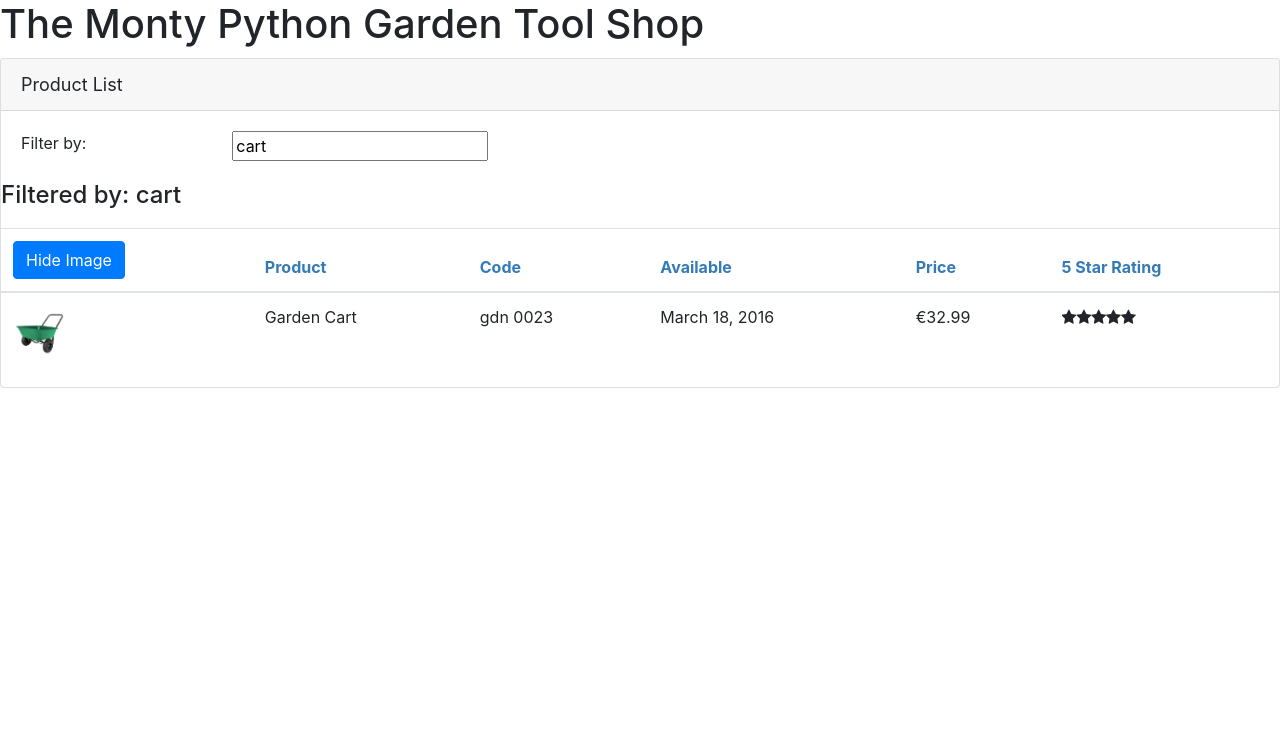
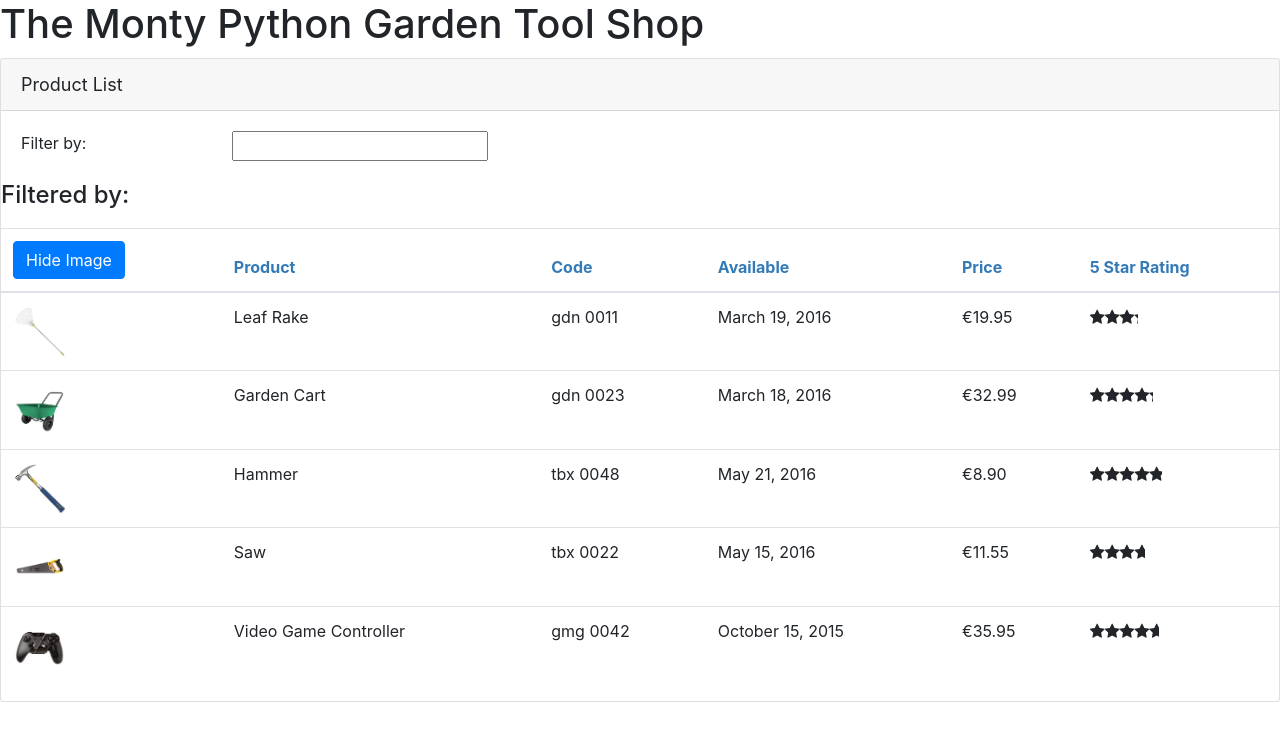
Before and after one commit to akexinad/first-angular, an Angular app in the folder Angular-GettingStarted/APM-Start/: page / in a window 1280 px wide. Shown: the top 740 px of the page. Built offline with nearby package versions, Linux system fonts and the light colour scheme.

Commit message:
passing data to a nested component using @input

```diff
--- a/Angular-GettingStarted/APM-Start/src/app/products/product_list.component.html
+++ b/Angular-GettingStarted/APM-Start/src/app/products/product_list.component.html
@@ -54,7 +54,7 @@
                     <td>{{ product.productCode | lowercase | convertToSpaces: '-' }}</td>
                     <td>{{ product.releaseDate }}</td>
                     <td>{{ product.price | currency:'EUR':'symbol':'1.2-2' }}</td>
-                    <td><pm-star></pm-star></td>
+                    <td><pm-star [rating]='product.starRating'></pm-star></td>
                 </tr>
             </tbody>
         </table>
--- a/Angular-GettingStarted/APM-Start/src/app/products/product_list.component.ts
+++ b/Angular-GettingStarted/APM-Start/src/app/products/product_list.component.ts
@@ -80,7 +80,7 @@
 
     constructor() {
       this.filteredProducts = this.products;
-      this.listFilter = 'cart';
+      this.listFilter = null;
     }
 
     performFilter(filterBy: string): IProduct[] {
--- a/Angular-GettingStarted/APM-Start/src/app/shared/star.component.ts
+++ b/Angular-GettingStarted/APM-Start/src/app/shared/star.component.ts
@@ -1,4 +1,4 @@
-import { Component, OnChanges } from "@angular/core";
+import { Component, OnChanges, Input } from "@angular/core";
 
 @Component({
     selector: 'pm-star',
@@ -7,7 +7,7 @@
 })
 
 export class StarComponent implements OnChanges {
-    rating: number = 4;
+    @Input() rating: number;
     starWidth: number;
 
     ngOnChanges(): void {
```
